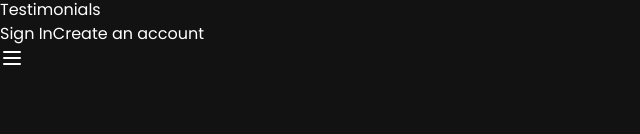
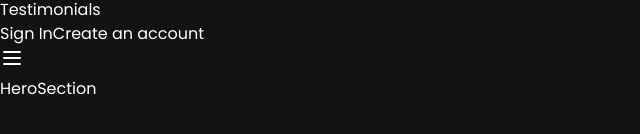
Before and after one commit to vidakpop/virtualreality, a React (Vite) app: page / in a window 1280 px wide. Shown: the part 598-732 px from the top of the page, without its empty margins (0-640 px from the left). Built offline with nearby package versions, Linux system fonts and the light colour scheme.

Commit message:
"Added HeroSection component to App component"

```diff
--- a/src/App.jsx
+++ b/src/App.jsx
@@ -1,10 +1,15 @@
 import React from 'react'
 import Navbar from './components/Navbar'
+import { HeroSection } from './components/HeroSection'
 
 const App = () => {
   return (
     <>
      <Navbar />
+     <div className="max-w7xl mx-auto pt-20 px-6">
+     <HeroSection />
+     </div>
+
     </>
   )
 }
```
